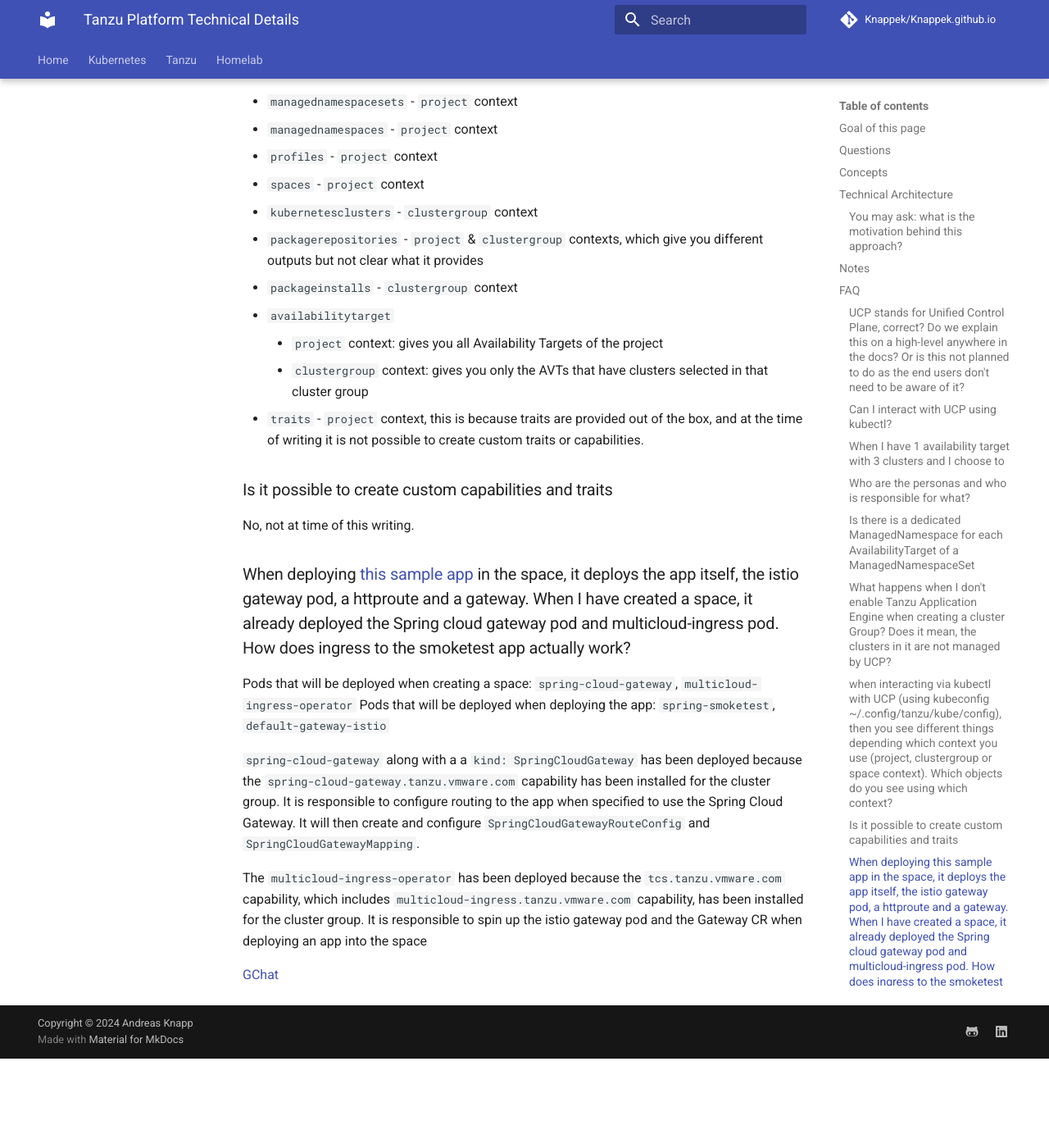
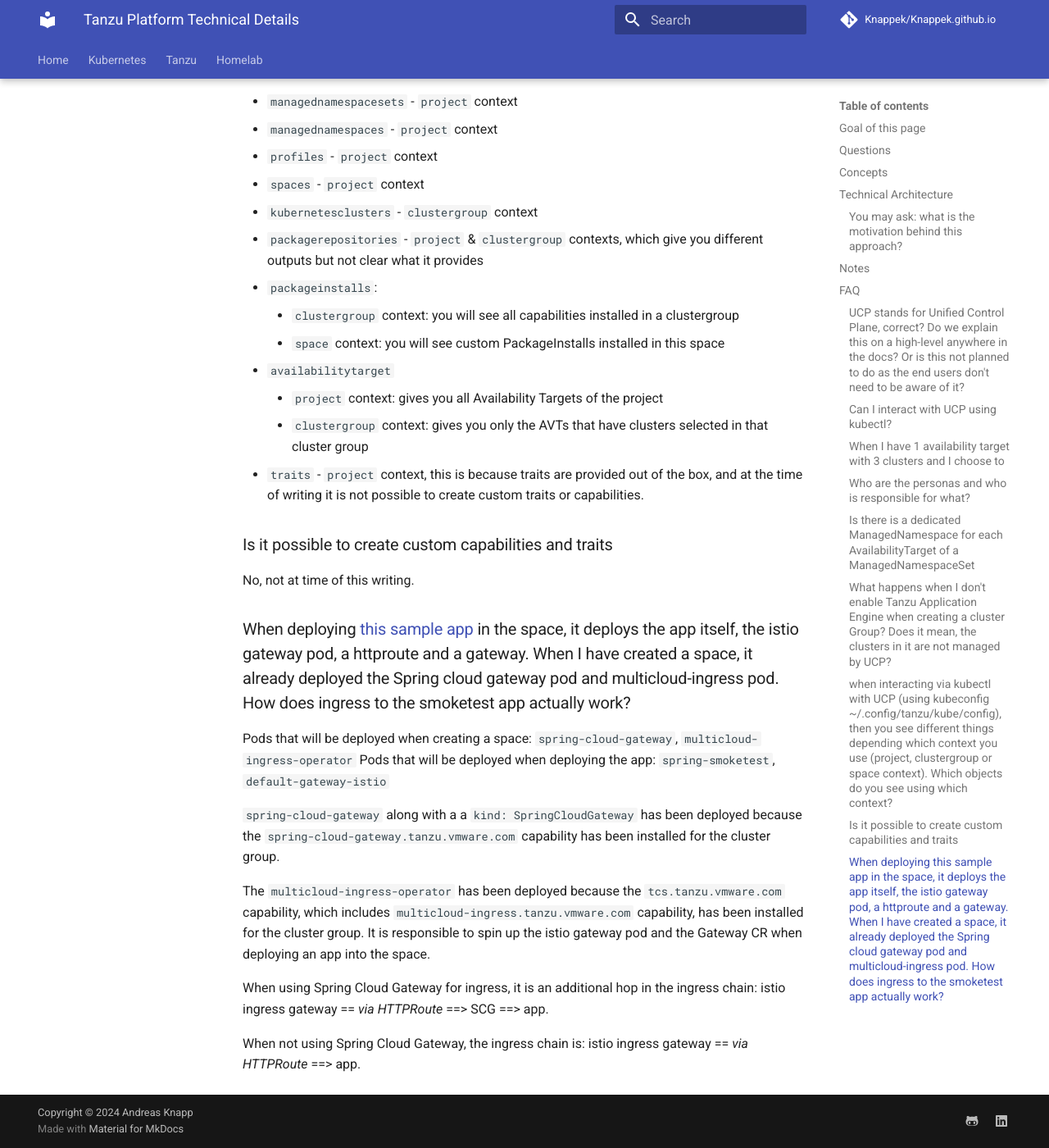
Before and after one commit to Knappek/Knappek.github.io, an MkDocs documentation site: the page built from docs/tanzu/tanzu-platform/tanzu-platform-technical-details.md, in a window 1280 px wide and 1400 px high, scrolled down 5378 px. Shown: the whole window at 82% size. Built offline with MkDocs 1.6.1 and Material for MkDocs 9.7.7, drawn with Linux system fonts in a browser that asks for light colours; comment, search, counter and statistics services are not loaded; before the commit the page ends 6669 px from its top, so only the background shows below that.

Commit message:
document how ingress to apps works

```diff
--- a/docs/tanzu/tanzu-platform/tanzu-platform-technical-details.md
+++ b/docs/tanzu/tanzu-platform/tanzu-platform-technical-details.md
@@ -131,7 +131,9 @@
 - `spaces` - `project` context
 - `kubernetesclusters` - `clustergroup` context
 - `packagerepositories` - `project` & `clustergroup` contexts, which give you different outputs but not clear what it provides
-- `packageinstalls` - `clustergroup` context
+- `packageinstalls`:
+    - `clustergroup` context: you will see all capabilities installed in a clustergroup
+    - `space` context: you will see custom PackageInstalls installed in this space
 - `availabilitytarget`
     - `project` context: gives you all Availability Targets of the project
     - `clustergroup` context: gives you only the AVTs that have clusters selected in that cluster group
@@ -146,8 +148,10 @@
 Pods that will be deployed when creating a space: `spring-cloud-gateway`, `multicloud-ingress-operator`
 Pods that will be deployed when deploying the app: `spring-smoketest`, `default-gateway-istio`
 
-`spring-cloud-gateway` along with a a `kind: SpringCloudGateway` has been deployed because the `spring-cloud-gateway.tanzu.vmware.com` capability has been installed for the cluster group. It is responsible to configure routing to the app when specified to use the Spring Cloud Gateway. It will then create and configure `SpringCloudGatewayRouteConfig` and `SpringCloudGatewayMapping`.
+`spring-cloud-gateway` along with a a `kind: SpringCloudGateway` has been deployed because the `spring-cloud-gateway.tanzu.vmware.com` capability has been installed for the cluster group.
 
-The `multicloud-ingress-operator` has been deployed because the `tcs.tanzu.vmware.com` capability, which includes `multicloud-ingress.tanzu.vmware.com` capability, has been installed for the cluster group. It is responsible to spin up the istio gateway pod and the Gateway CR when deploying an app into the space
+The `multicloud-ingress-operator` has been deployed because the `tcs.tanzu.vmware.com` capability, which includes `multicloud-ingress.tanzu.vmware.com` capability, has been installed for the cluster group. It is responsible to spin up the istio gateway pod and the Gateway CR when deploying an app into the space.
 
-[GChat](https://chat.google.com/room/AAAAweTETdE/q7Nxu8NbYR0/q7Nxu8NbYR0?cls=10)
+When using Spring Cloud Gateway for ingress, it is an additional hop in the ingress chain: istio ingress gateway == *via HTTPRoute* ==> SCG ==> app.
+
+When not using Spring Cloud Gateway, the ingress chain is: istio ingress gateway == *via HTTPRoute* ==> app.
```
